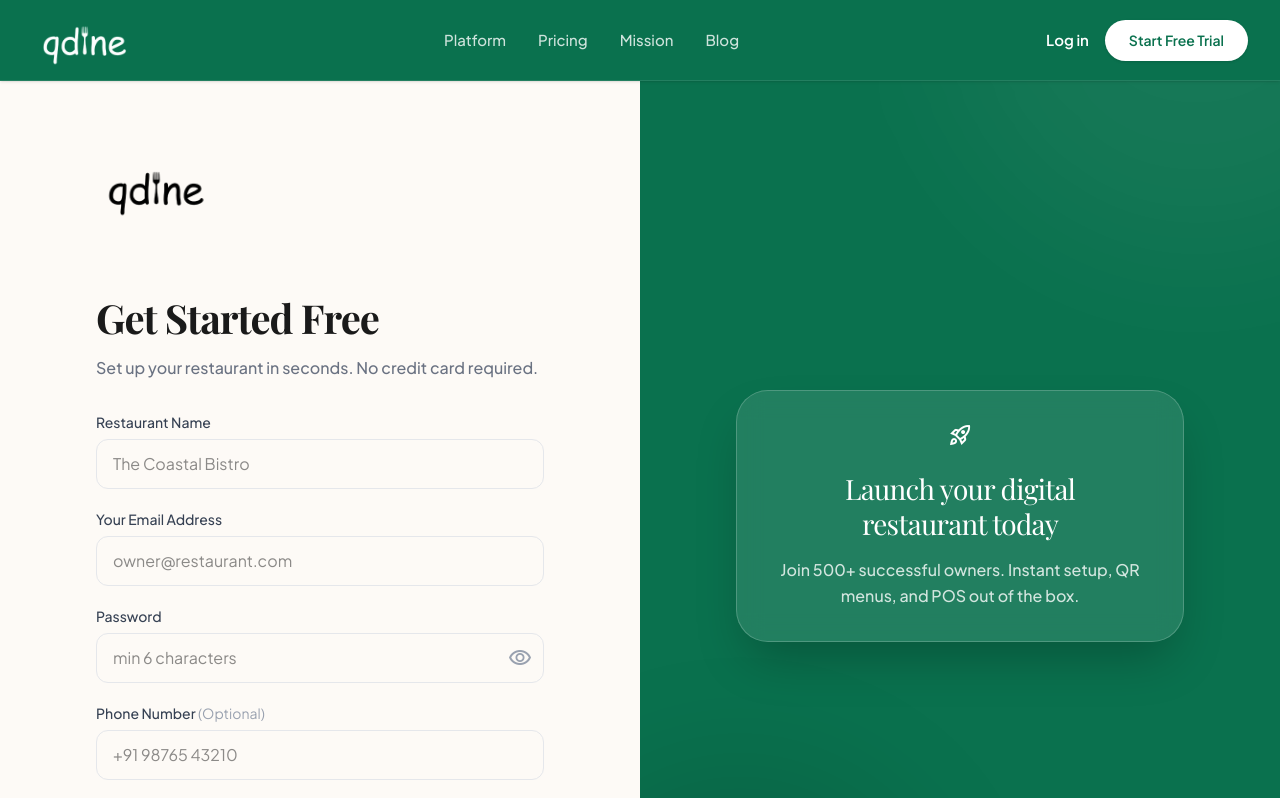
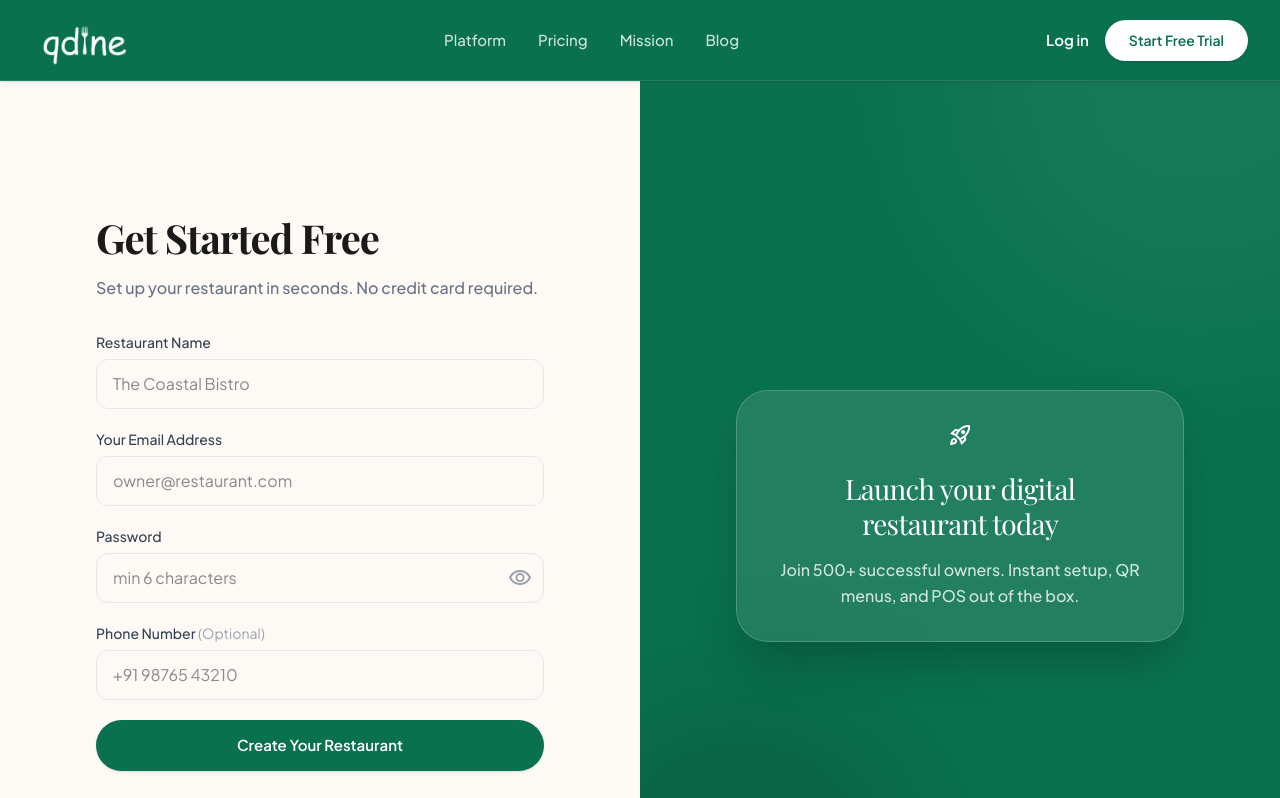
Before and after one commit to anaghrajeev/qdine-website-online, a Next.js app: page /onboarding in a window 1280 px wide. Shown: the top 798 px of the page. Built offline with nearby package versions, Linux system fonts and the light colour scheme; a web font is replaced by a local one.

Commit message:
onboarding: remove black logo from form header and adjust navbar spacing

```diff
--- a/src/app/onboarding/page.tsx
+++ b/src/app/onboarding/page.tsx
@@ -3,7 +3,6 @@
 import { useState } from 'react';
 import { useRouter } from 'next/navigation';
 import Link from 'next/link';
-import Image from 'next/image';
 
 export default function OnboardingPage() {
     const router = useRouter();
@@ -61,24 +60,10 @@ export default function OnboardingPage() {
     };
 
     return (
-        <div className="min-h-screen flex flex-col md:flex-row bg-[#fdfaf6]">
+        <div className="min-h-[calc(100vh-4rem)] lg:min-h-[calc(100vh-5rem)] pt-16 lg:pt-20 flex flex-col md:flex-row bg-[#fdfaf6]">
             {/* Left side: Onboarding Form */}
             <div className="w-full md:w-1/2 flex items-center justify-center p-8 sm:p-12 lg:p-24 relative z-10 overflow-y-auto">
                 <div className="w-full max-w-md my-auto py-8">
-                    {/* Brand */}
-                    <div className="mb-10">
-                        <Link href="/">
-                            <Image
-                                src="/images/nav-logo.png"
-                                alt="Qdine"
-                                width={120}
-                                height={40}
-                                className="w-[100px] sm:w-[120px] h-auto object-contain [filter:brightness(0)_saturate(100%)]"
-                                priority
-                            />
-                        </Link>
-                    </div>
-
                     <h1 className="font-serif text-[32px] sm:text-[40px] font-bold text-[#1a1a1a] tracking-tight mb-2">
                         Get Started Free
                     </h1>
```
